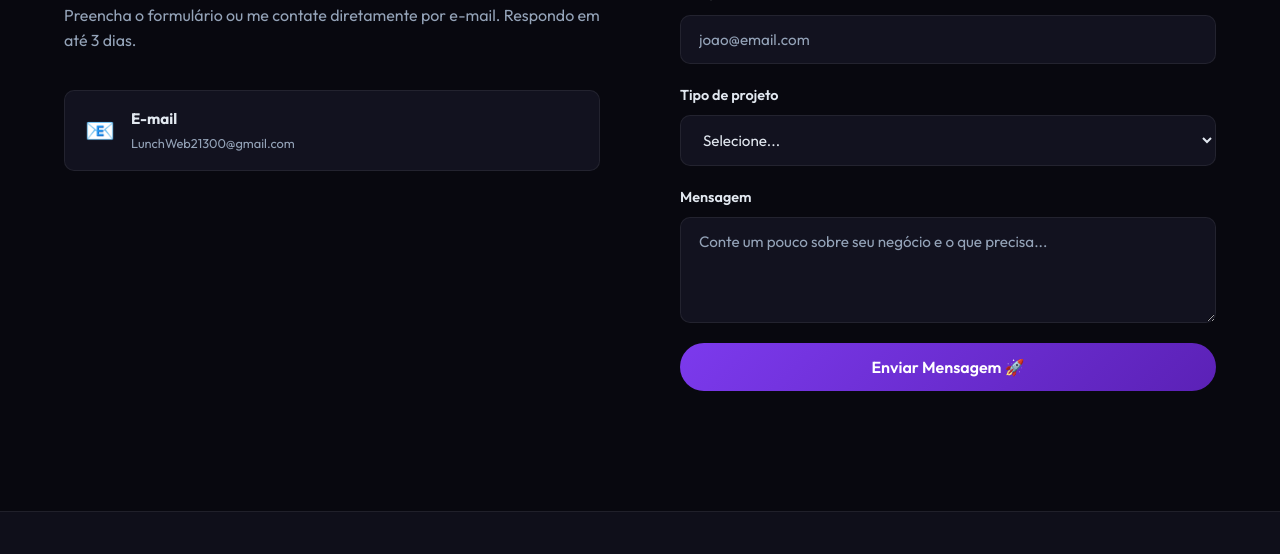
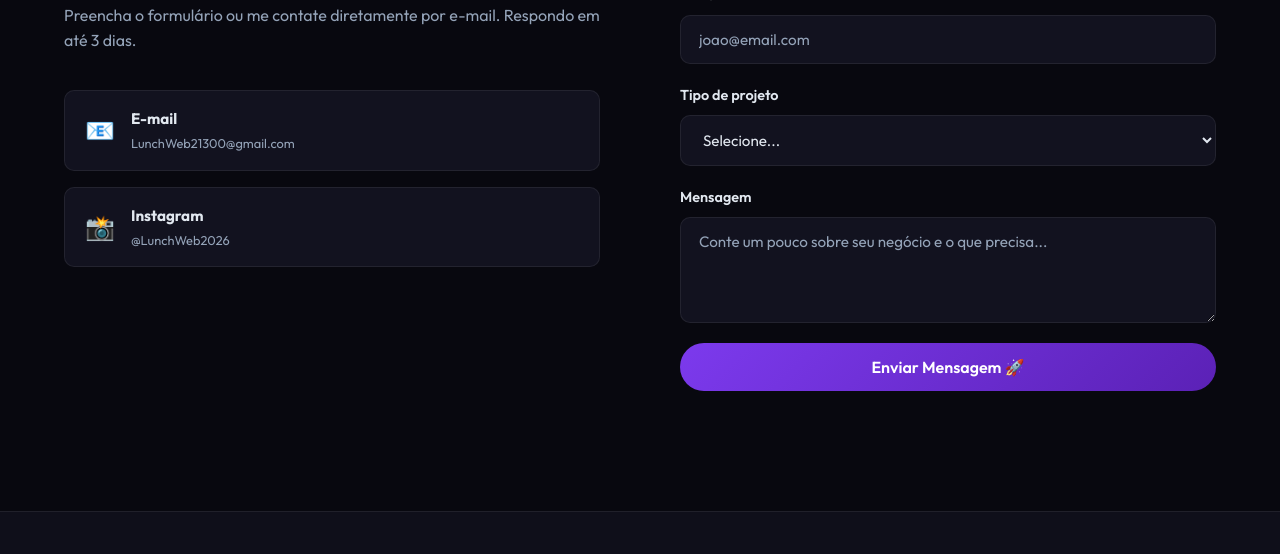
Before and after one commit to guimpferreira13-maker/lunchweb, a plain HTML site: page index.html in a window 1280 px wide. Shown: the part 4762-5316 px from the top of the page. Drawn offline with Linux system fonts and the light colour scheme.

Commit message:
Adicionar Instagram @LunchWeb2026

```diff
--- a/index.html
+++ b/index.html
@@ -287,6 +287,10 @@
             <div class="channel-icon">📧</div>
             <div><strong>E-mail</strong><span>LunchWeb21300@gmail.com</span></div>
           </a>
+          <a href="https://instagram.com/LunchWeb2026" class="channel" id="instagram-link" target="_blank">
+            <div class="channel-icon">📸</div>
+            <div><strong>Instagram</strong><span>@LunchWeb2026</span></div>
+          </a>
         </div>
       </div>
       <form class="contact-form" id="contact-form" action="https://formsubmit.co/LunchWeb21300@gmail.com" method="POST">
```
